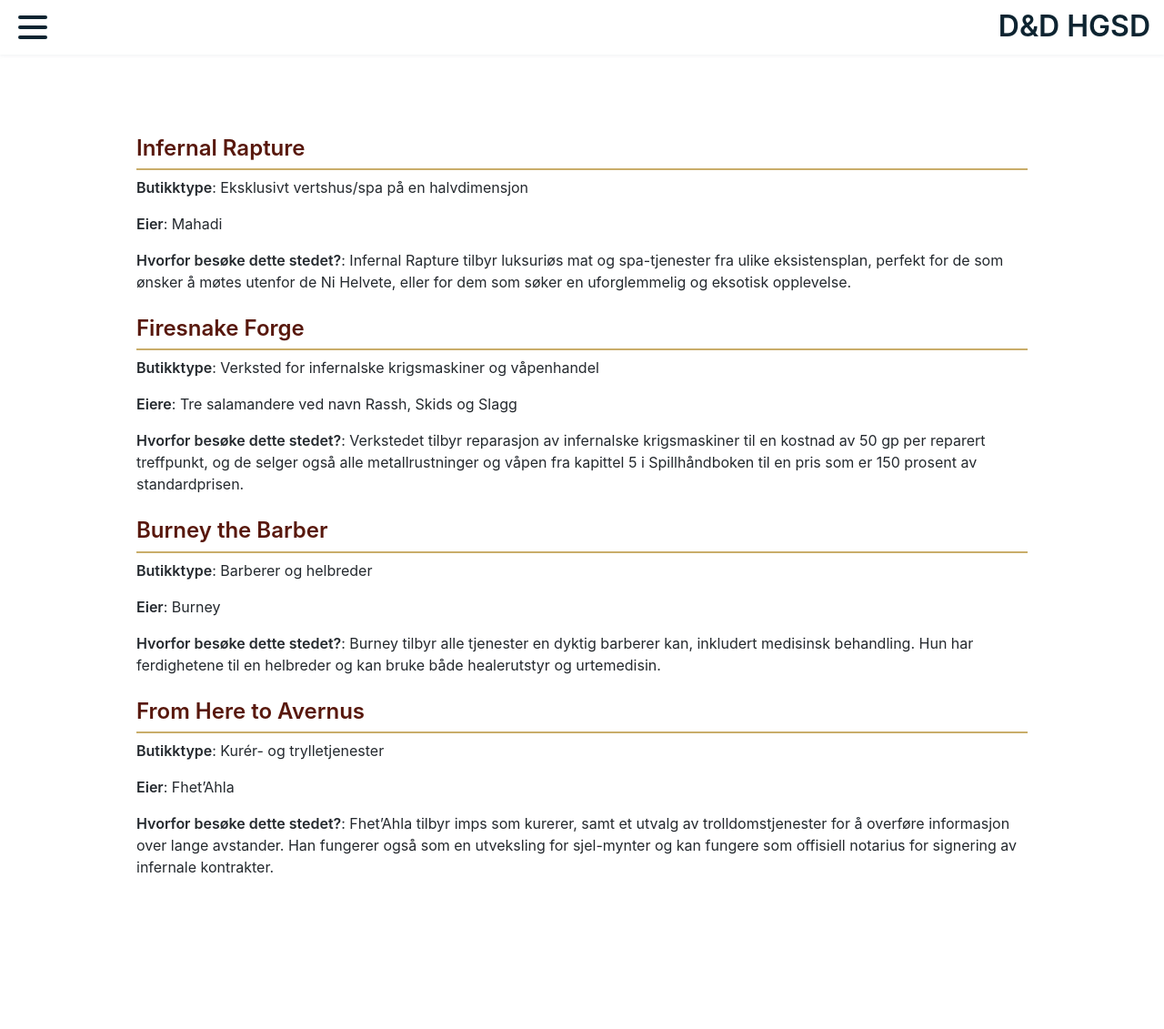
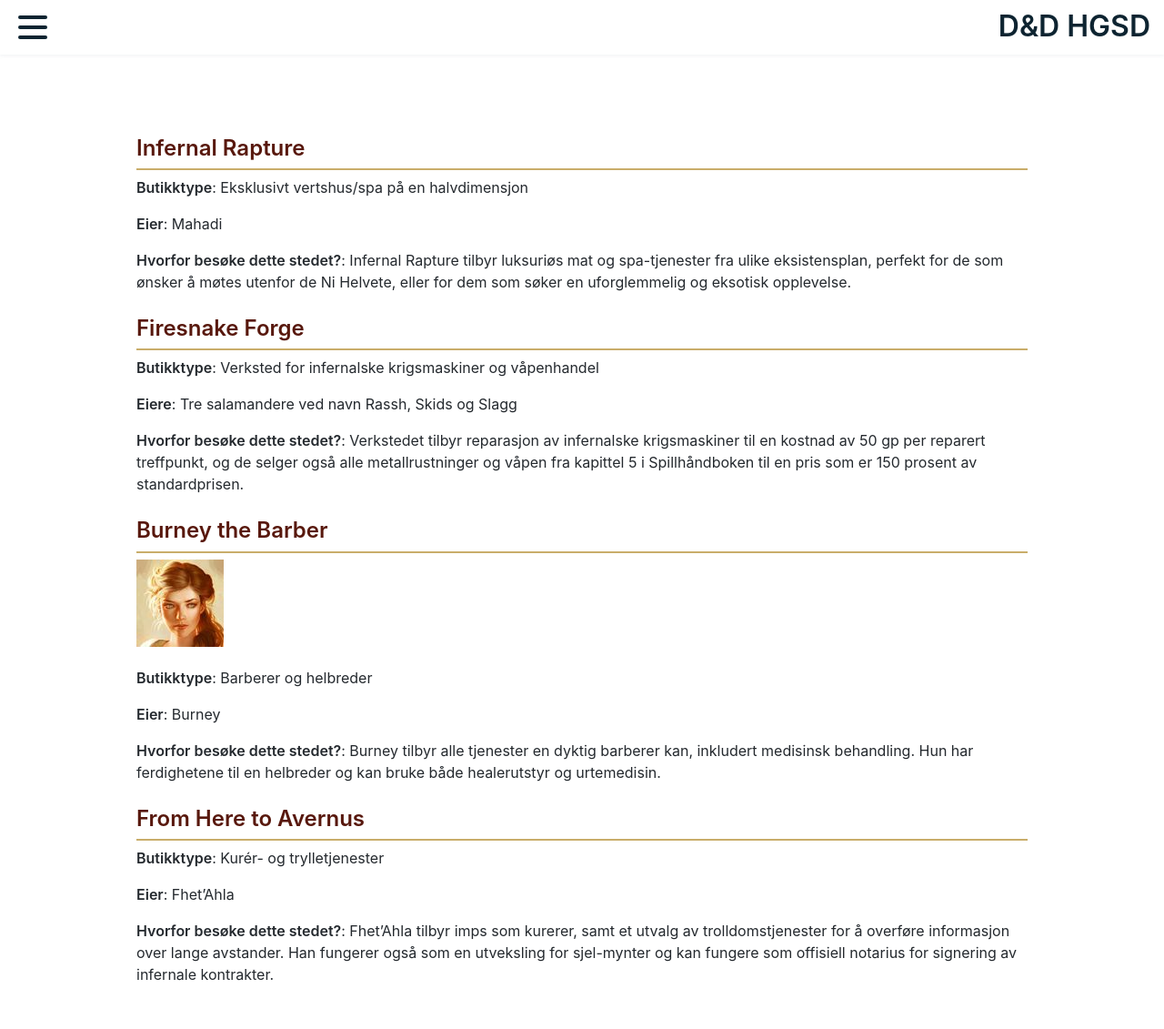
Before and after one commit to mrhelgeklausen/Legacy-of-the-Hellriders, a Jekyll site: the page built from Wanderingmporium.md, in a window 1280 px wide. Shown: the whole page at 91% size. Built offline with Jekyll 4.4.1, drawn with Linux system fonts in a browser that asks for light colours; our own code applies the rules of GitHub Pages for plain Markdown files; before the commit the page ends 1013 px from its top, so only the background shows below that.

Commit message:
Update Wanderingmporium.md

```diff
--- a/Wanderingmporium.md
+++ b/Wanderingmporium.md
@@ -15,6 +15,10 @@
 
 ## Burney the Barber
 
+![Burney](images/characters/burney_square_thumb.jpg "Burney")
+
+
+
 **Butikktype**: Barberer og helbreder
 
 **Eier**: Burney
```
